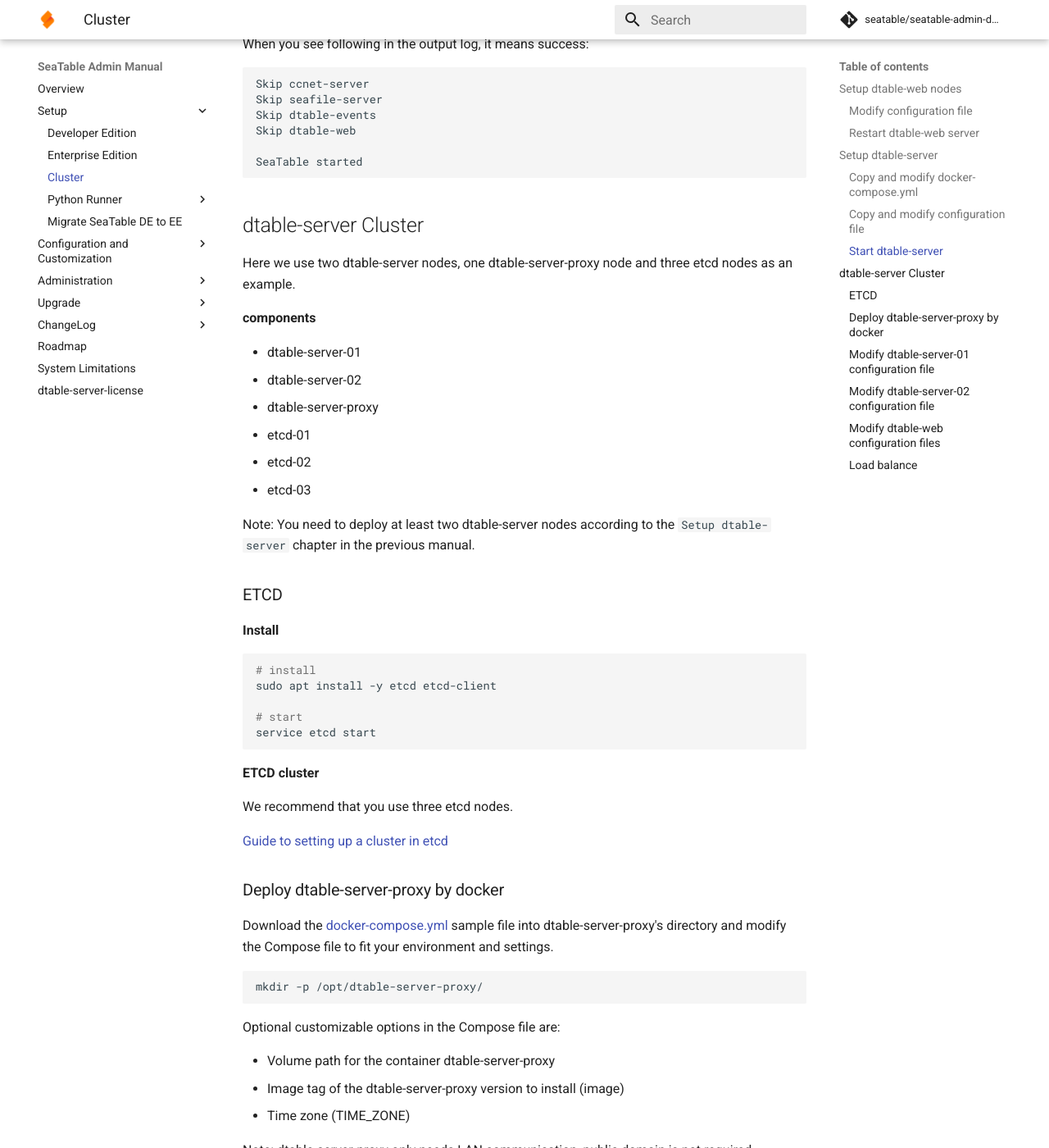
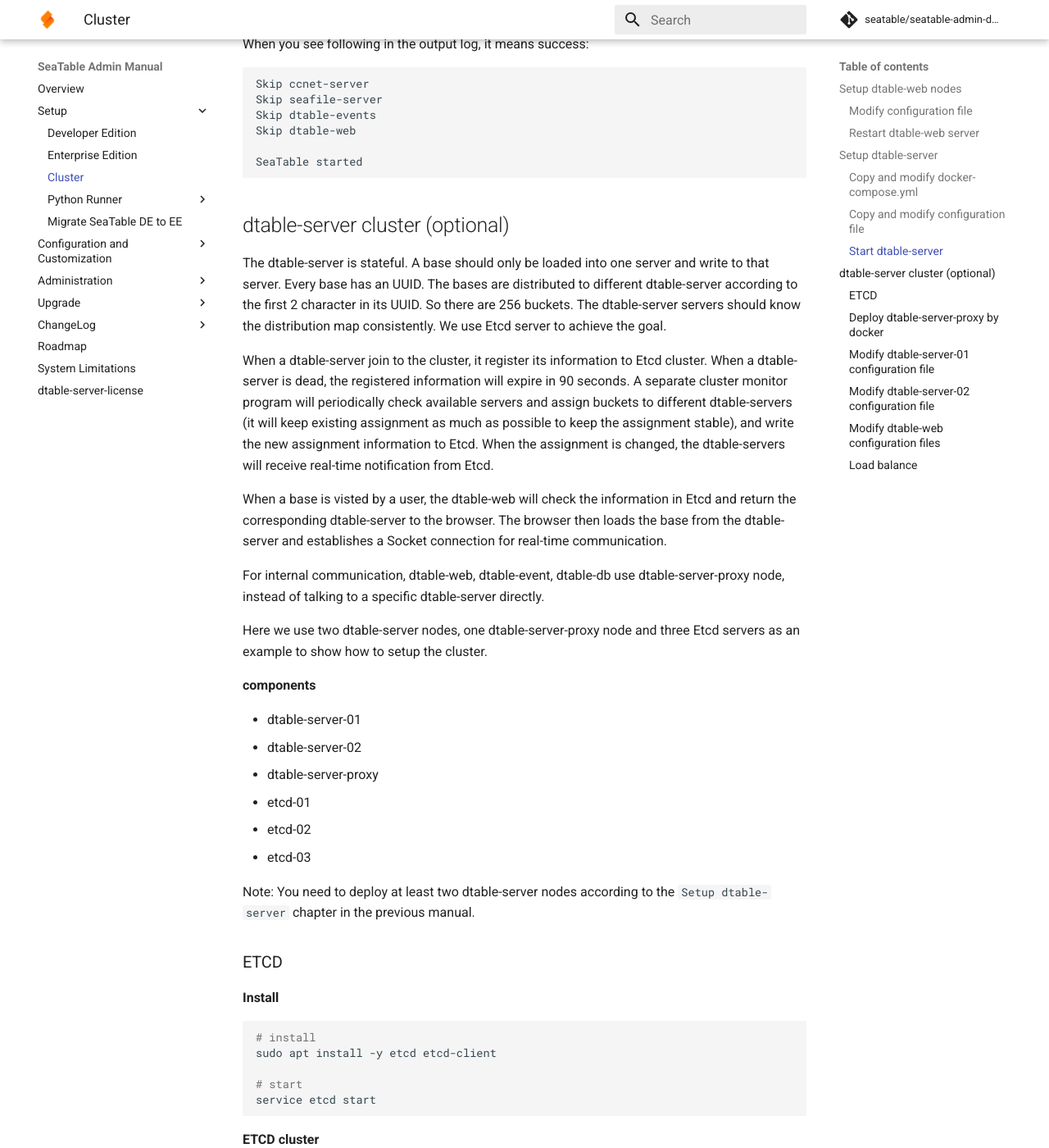
Before and after one commit to seatable/seatable-admin-docs, an MkDocs documentation site: the page built from manual/docker/Cluster/SeaTable Cluster.md, in a window 1280 px wide and 1400 px high, scrolled down 4560 px. Shown: the whole window at 82% size. Built offline with MkDocs 1.6.1 and Material for MkDocs 9.7.7, drawn with Linux system fonts in a browser that asks for light colours; comment, search, counter and statistics services are not loaded; some of the changed text lies outside the part shown.

Commit message:
Update SeaTable Cluster.md

````diff
--- a/manual/docker/Cluster/SeaTable Cluster.md
+++ b/manual/docker/Cluster/SeaTable Cluster.md
@@ -1,4 +1,4 @@
-# SeaTable Cluster
+# SeaTable cluster
 
 SeaTable Enterprise Edition support cluster for better performance.
 
@@ -225,9 +225,17 @@
 
 ```
 
-## dtable-server Cluster
+## dtable-server cluster (optional)
 
-Here we use two dtable-server nodes, one dtable-server-proxy node and three etcd nodes as an example.
+The dtable-server is stateful. A base should only be loaded into one server and write to that server. Every base has an UUID. The bases are distributed to different dtable-server according to the first 2 character in its UUID. So there are 256 buckets. The dtable-server servers should know the distribution map consistently. We use Etcd server to achieve the goal.
+
+When a dtable-server join to the cluster, it register its information to Etcd cluster. When a dtable-server is dead, the registered information will expire in 90 seconds. A separate cluster monitor program will periodically check available servers and assign buckets to different dtable-servers (it will keep existing assignment as much as possible to keep the assignment stable), and write the new assignment information to Etcd. When the assignment is changed, the dtable-servers will receive real-time notification from Etcd.
+
+When a base is visted by a user, the dtable-web will check the information in Etcd and return the corresponding dtable-server to the browser. The browser then loads the base from the dtable-server and establishes a Socket connection for real-time communication.
+
+For internal communication, dtable-web, dtable-event, dtable-db use dtable-server-proxy node, instead of talking to a specific dtable-server directly.
+
+Here we use two dtable-server nodes, one dtable-server-proxy node and three Etcd servers as an example to show how to setup the cluster.
 
 **components**
 
@@ -239,6 +247,7 @@
 * etcd-03
 
 Note: You need to deploy at least two dtable-server nodes according to the `Setup dtable-server` chapter in the previous manual.
+
 
 ### ETCD
 
@@ -253,8 +262,6 @@
 ```
 
 **ETCD cluster**
-
-We recommend that you use three etcd nodes.
 
 [Guide to setting up a cluster in etcd](https://etcd.io/docs/v3.5/tutorials/how-to-setup-cluster/)
 
@@ -319,6 +326,8 @@
 docker exec -d seatable /shared/seatable/scripts/seatable.sh restart
 ```
 
+Note, the `node_url` is used by the end user to connect to the server. The `local_node_url` is used by the dtable-server-proxy to connect to the server.
+
 ### Modify dtable-server-02 configuration file
 
 dtable_server_config.json
````
Also changed, not shown: other parts of manual/docker/Cluster/SeaTable Cluster.md (+4 -4 lines).
